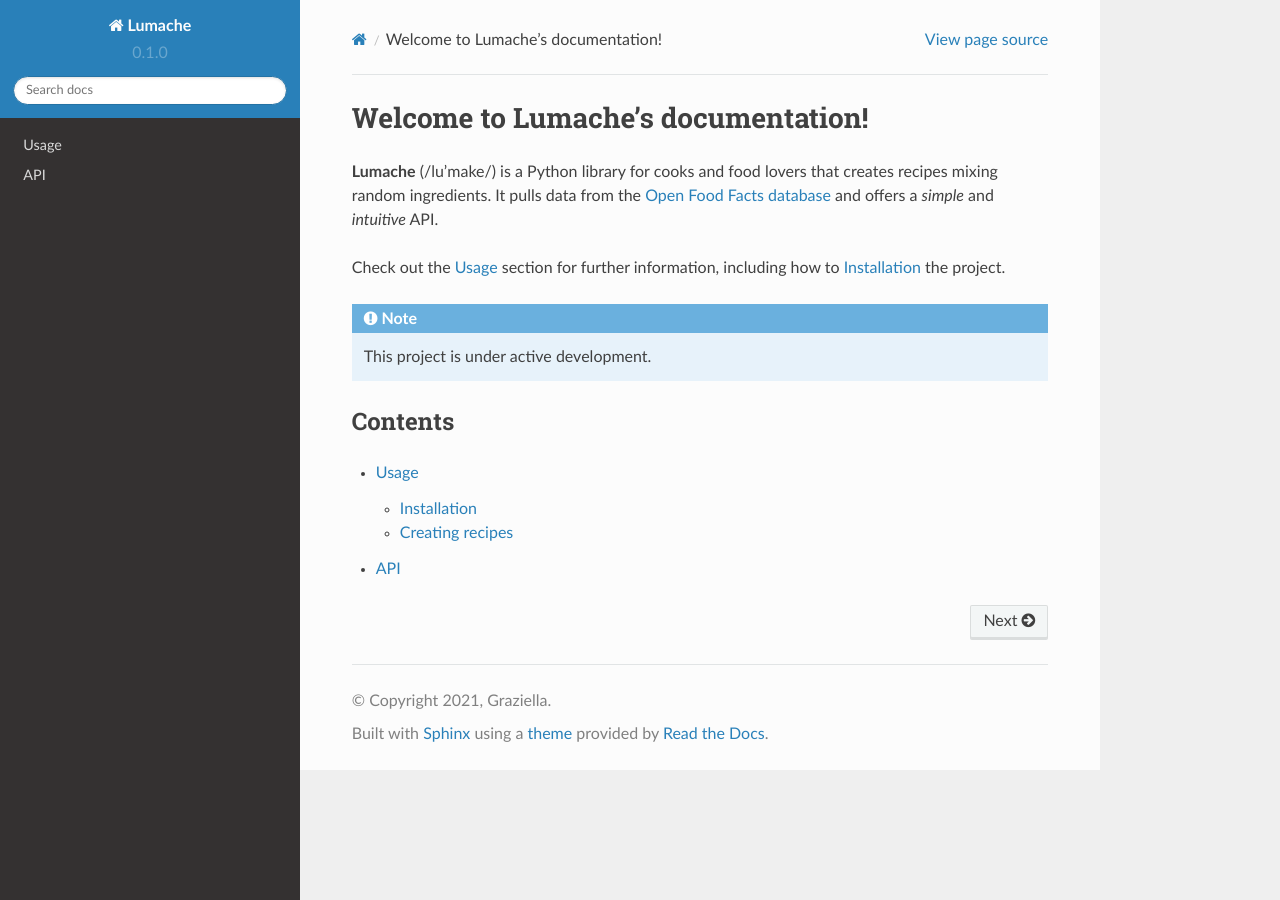
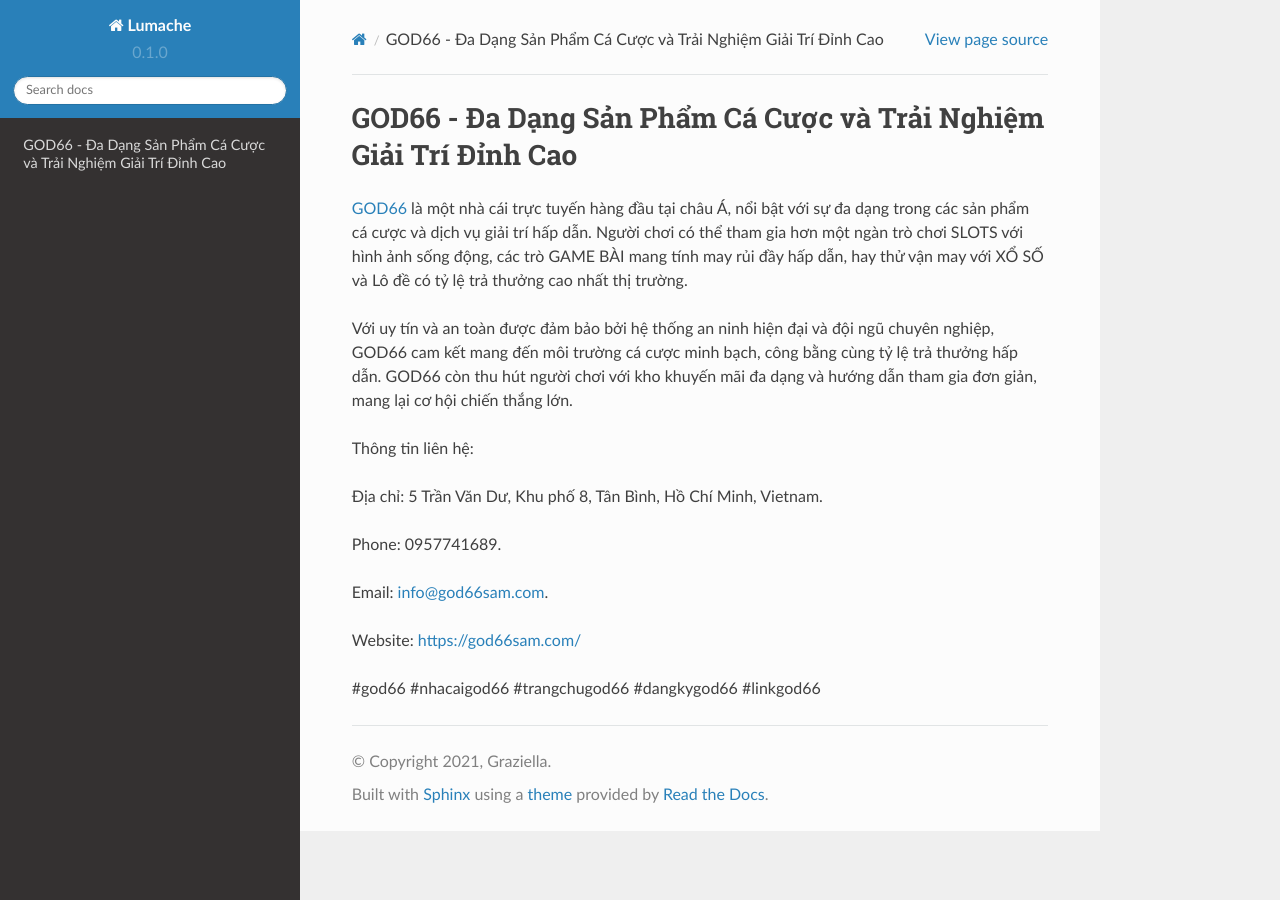
Before and after one commit to luongchanvien962/god66samcom, a Sphinx documentation site: the page built from docs/source/index.rst, in a window 1280 px wide. Built offline with Sphinx 7.4.7 and the Read the Docs theme 2.0.0, drawn with Linux system fonts in a browser that asks for light colours.

Commit message:
Update index.rst

```diff
--- a/docs/source/index.rst
+++ b/docs/source/index.rst
@@ -1,22 +1,18 @@
-Welcome to Lumache's documentation!
+GOD66 - Đa Dạng Sản Phẩm Cá Cược và Trải Nghiệm Giải Trí Đỉnh Cao
 ===================================
 
-**Lumache** (/lu'make/) is a Python library for cooks and food lovers
-that creates recipes mixing random ingredients.
-It pulls data from the `Open Food Facts database <https://world.openfoodfacts.org/>`_
-and offers a *simple* and *intuitive* API.
+`GOD66 <https://god66sam.com/>`_ là một nhà cái trực tuyến hàng đầu tại châu Á, nổi bật với sự đa dạng trong các sản phẩm cá cược và dịch vụ giải trí hấp dẫn. Người chơi có thể tham gia hơn một ngàn trò chơi SLOTS với hình ảnh sống động, các trò GAME BÀI mang tính may rủi đầy hấp dẫn, hay thử vận may với XỔ SỐ và Lô đề có tỷ lệ trả thưởng cao nhất thị trường.
 
-Check out the :doc:`usage` section for further information, including
-how to :ref:`installation` the project.
+Với uy tín và an toàn được đảm bảo bởi hệ thống an ninh hiện đại và đội ngũ chuyên nghiệp, GOD66 cam kết mang đến môi trường cá cược minh bạch, công bằng cùng tỷ lệ trả thưởng hấp dẫn. GOD66 còn thu hút người chơi với kho khuyến mãi đa dạng và hướng dẫn tham gia đơn giản, mang lại cơ hội chiến thắng lớn.
 
-.. note::
+Thông tin liên hệ:
 
-   This project is under active development.
+Địa chỉ: 5 Trần Văn Dư, Khu phố 8, Tân Bình, Hồ Chí Minh, Vietnam.
 
-Contents
---------
+Phone: 0957741689.
 
-.. toctree::
+Email: info@god66sam.com.
 
-   usage
-   api
+Website: https://god66sam.com/
+
+#god66 #nhacaigod66 #trangchugod66 #dangkygod66 #linkgod66
```
